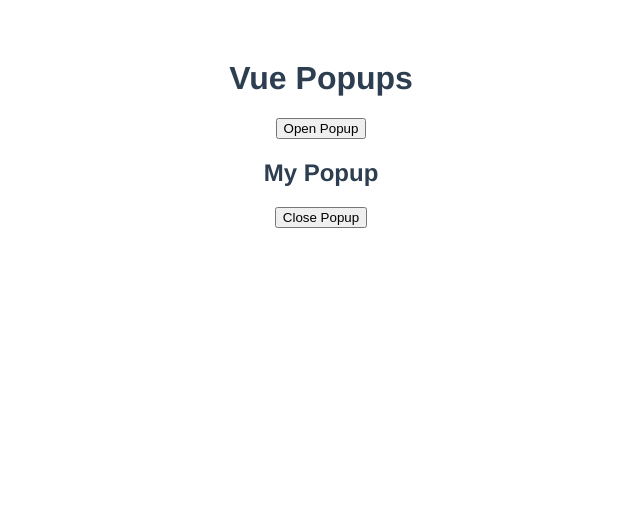
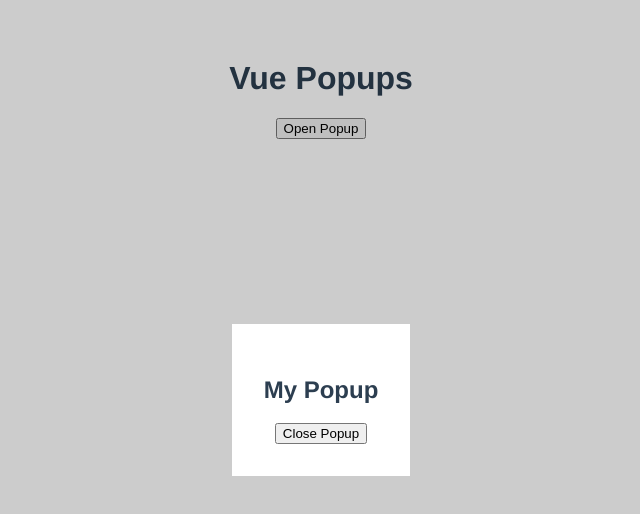
Before and after one commit to drummer-Yurii/vue-popups, a Vue app: page / in a window 1280 px wide. Shown: the top 514 px of the page, without its empty margins (319-959 px from the left). Built offline with nearby package versions, Linux system fonts and the light colour scheme.

Commit message:
add styles for popup

```diff
--- a/src/components/ThePopup.vue
+++ b/src/components/ThePopup.vue
@@ -14,5 +14,21 @@
 </script>
 
 <style lang="scss" scoped>
+.popup {
+    position: fixed;
+    top: 0;
+    left: 0;
+    right: 0;
+    bottom: 0;
+    z-index: 99;
+    background-color: rgba(0, 0, 0, 0.2);
+    display: flex;
+    align-items: center;
+    justify-content: center;
 
+    .popup-inner {
+        background: #FFF;
+        padding: 32px;
+    }
+}
 </style>
```
